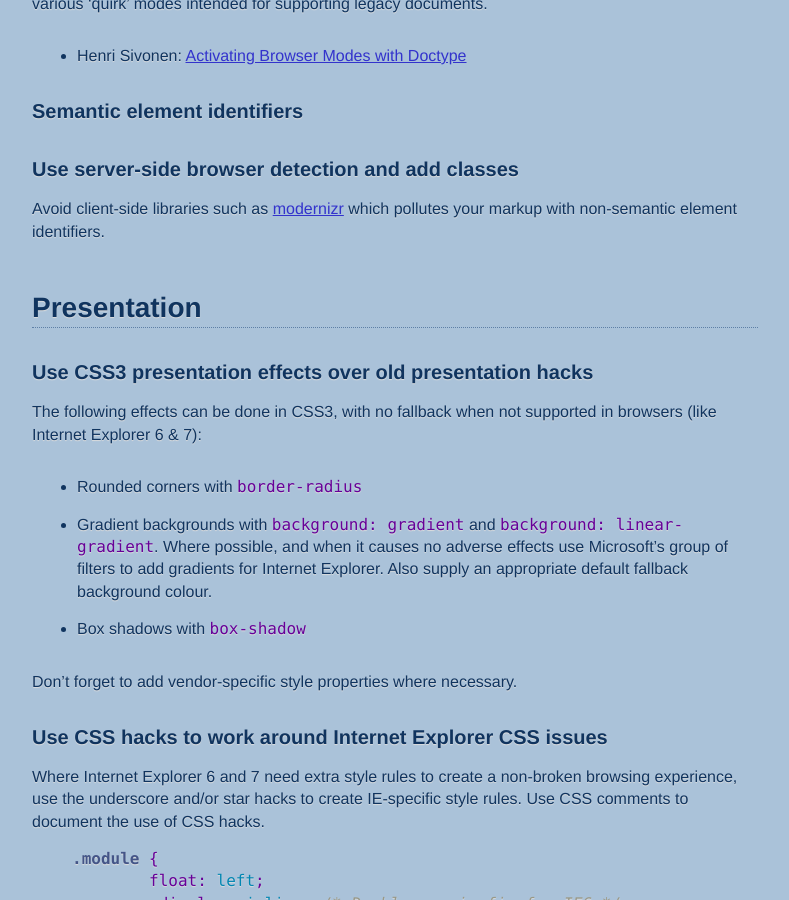
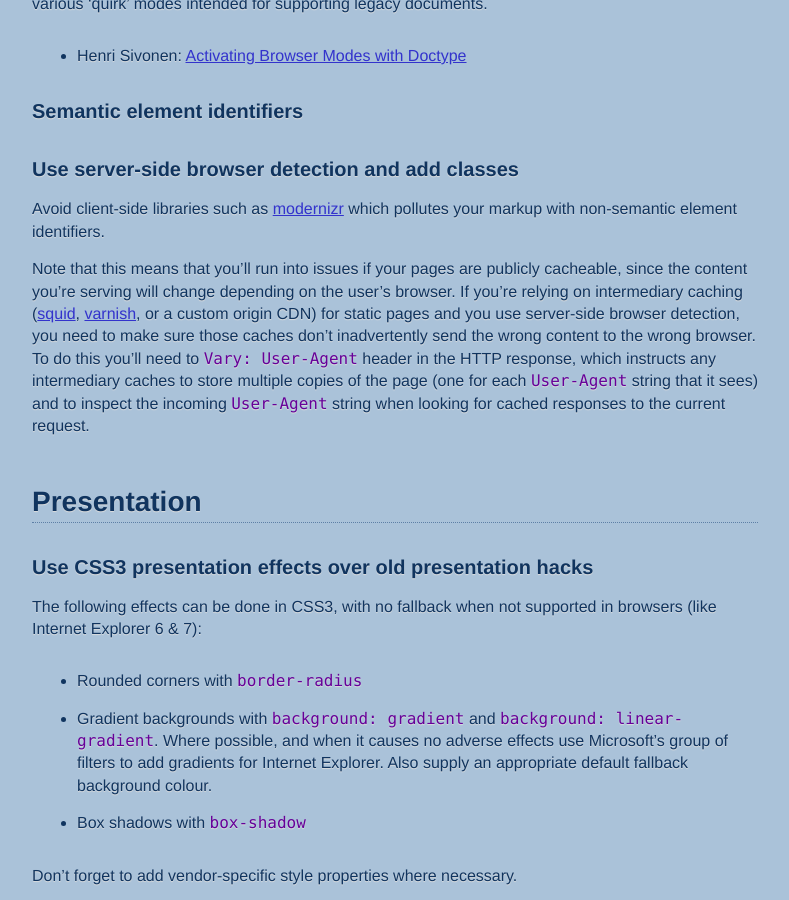
Before and after one commit to nefarioustim/front-end-development-best-practice, a Jekyll site: the page built from index.md, in a window 1280 px wide and 900 px high, scrolled down 2140 px. Shown: the whole window, without its empty margins (119-908 px from the left). Built offline with Jekyll 4.4.1, drawn with Linux system fonts in a browser that asks for light colours; Markdown is read by kramdown in place of the engine named in the settings.

Commit message:
Added caching advice to the 'detect browser on server-side' documentation.

```diff
--- a/index.md
+++ b/index.md
@@ -98,6 +98,8 @@ supporting legacy documents.
 ### Use server-side browser detection and add classes
 
 Avoid client-side libraries such as [modernizr](http://www.modernizr.com/) which pollutes your markup with non-semantic element identifiers.
+
+Note that this means that you'll run into issues if your pages are publicly cacheable, since the content you're serving will change depending on the user's browser. If you're relying on intermediary caching ([squid](http://www.squid-cache.org), [varnish](http://www.varnish-cache.org), or a custom origin CDN) for static pages and you use server-side browser detection, you need to make sure those caches don't inadvertently send the wrong content to the wrong browser. To do this you'll need to `Vary: User-Agent` header in the HTTP response, which instructs any intermediary caches to store multiple copies of the page (one for each `User-Agent` string that it sees) and to inspect the incoming `User-Agent` string when looking for cached responses to the current request.
 
 <h2 id="presentation">Presentation</h2>
 
```
